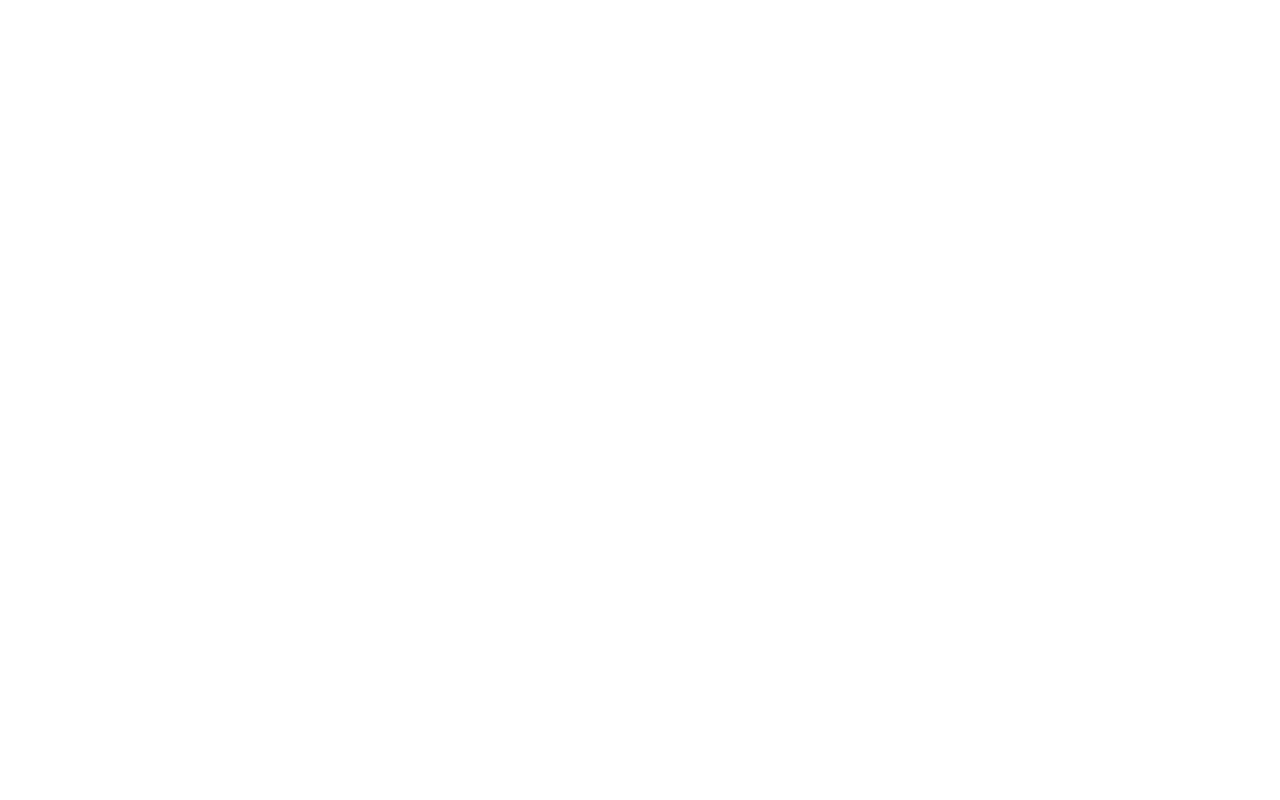
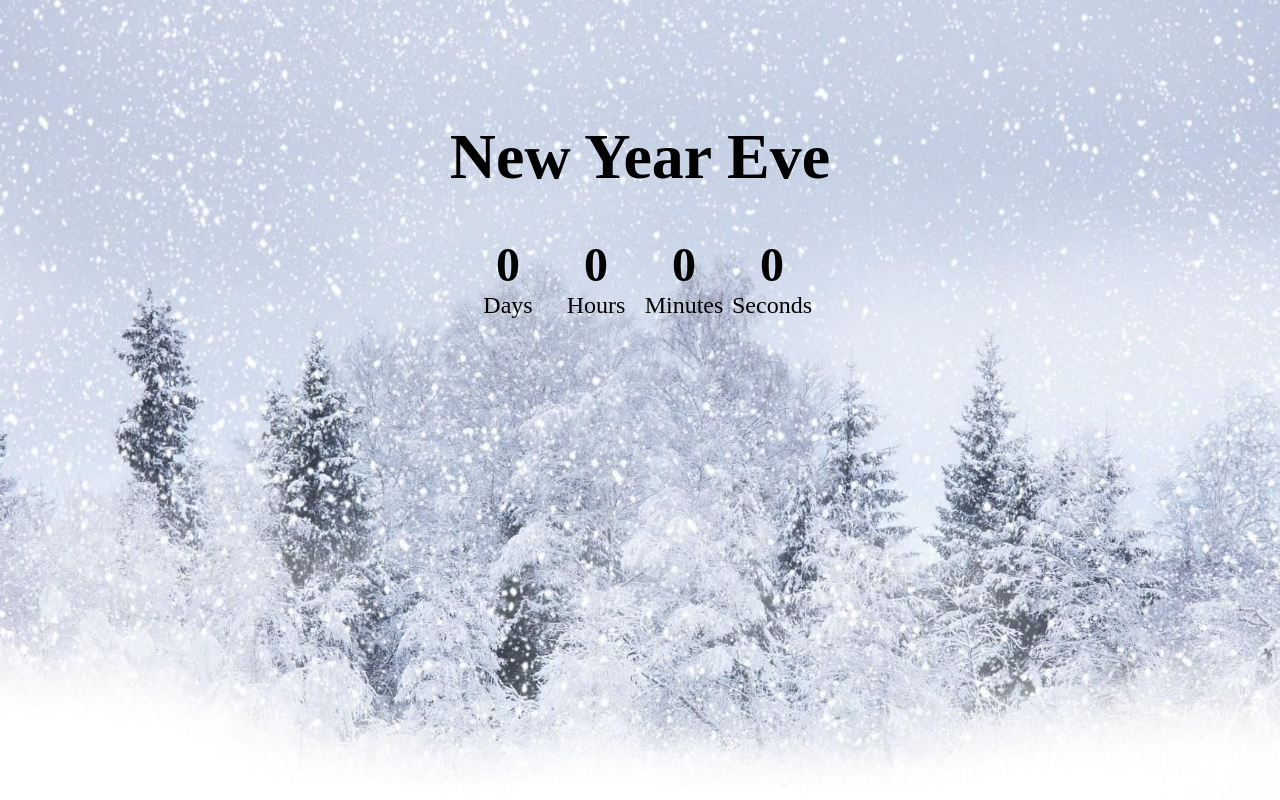
Before and after one commit to Vikasharyan202/Countdown-timer-app, a plain HTML site: page index.html in a window 1280 px wide. Drawn offline with Linux system fonts and the light colour scheme.

Commit message:
added some html and styling

```diff
--- a/index.html
+++ b/index.html
@@ -8,7 +8,26 @@
     <link rel="stylesheet" href="style.css">
 </head>
 <body>
+    <h1>New Year Eve</h1>
 
+    <div class="countdown-container">
+        <div class="days-c countdown-elem">
+            <p class="big-text" id="days">0</p>
+            <span>Days</span>
+        </div>
+        <div class="hours-c countdown-elem">
+            <p class="big-text" id="hours">0</p>
+            <span>Hours</span>
+        </div>
+        <div class="minutes-c countdown-elem">
+            <p class="big-text" id="minutes">0</p>
+            <span>Minutes</span>
+        </div>
+        <div class="seconds-c countdown-elem">
+            <p class="big-text" id="seconds">0</p>
+            <span>Seconds</span>
+        </div>
+    </div>
 </body>
     <script src="script.js"></script>
 </html>
--- a/style.css
+++ b/style.css
@@ -0,0 +1,43 @@
+@import url('https://fonts.googleapis.com/css2?family=Poppins:wght@400;600&display=swap');
+
+
+* {
+    box-sizing: border-box;
+}
+
+body {
+    font-family: "Poppins" sans-serif;
+    margin: 0px;
+    min-height: 100vh;
+    display: flex;
+    flex-direction: column;
+    /* justify-content: center; */
+    align-items: center;
+    background-image: url(snow.jpeg);
+    background-size: cover;
+    background-position: center center;
+}
+
+h1 {
+    font-size: 4rem;
+    margin-top: 15vh;
+}
+
+.countdown-container {
+    display: flex;
+    flex-direction: row;
+}
+
+.big-text {
+    font-size: 3rem;
+    font-weight: bold;
+    margin: 0 2rem;
+}
+
+.countdown-elem {
+    text-align: center;
+}
+
+.countdown-elem span {
+    font-size: 1.5rem;
+}
```
Also changed, not shown: snow.jpeg (added).
